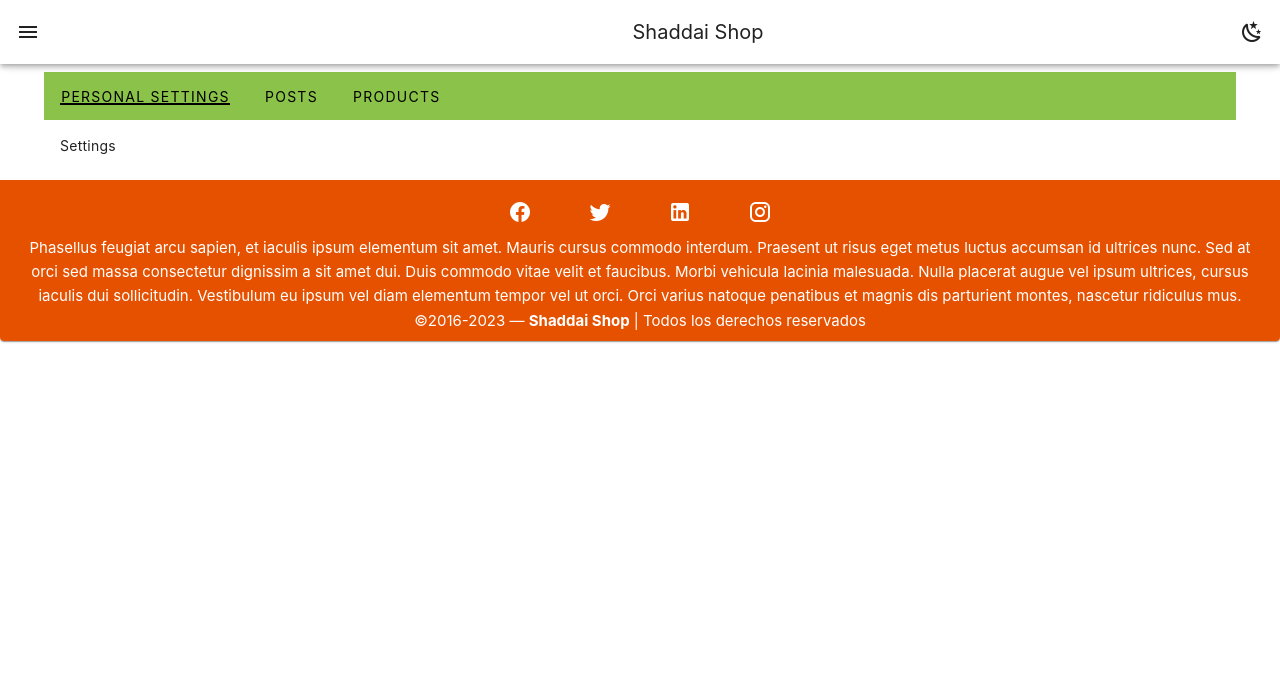
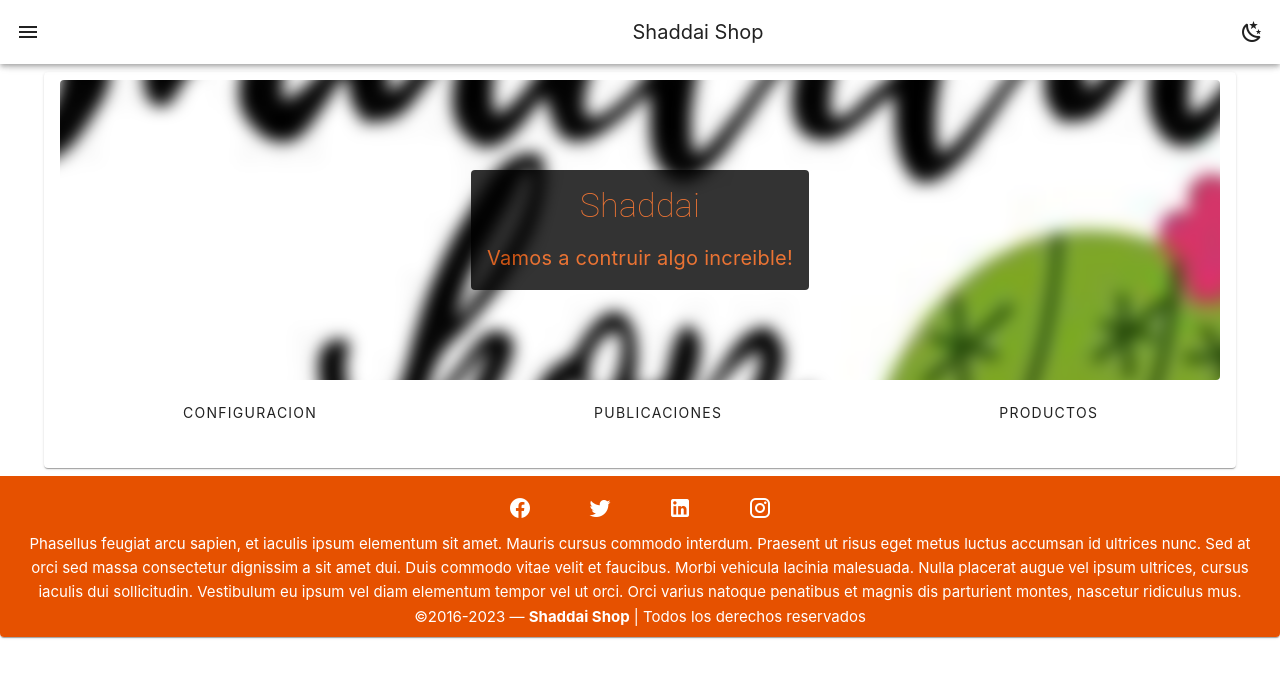
Before and after one commit to danielmen-mx/cupboard, a Vue app: page /admin in a window 1280 px wide. Shown: the top 678 px of the page. Built offline with nearby package versions, Linux system fonts and the light colour scheme.

Commit message:
#comment improve admin template

```diff
--- a/src/pages/Admin.vue
+++ b/src/pages/Admin.vue
@@ -1,26 +1,57 @@
 <template>
+  <v-card>
+    <v-card-title>
+      <v-parallax
+        lazy-src="/logo/shadai-main.jpeg"
+        height="300"
+        class="rounded"
+      >
+        <div class="d-flex flex-column fill-height justify-center align-center">
+          <div class="bg-black text-orange-darken-4 rounded text-center pa-4" style="opacity: 0.8;">
+            <h1 class="text-h4 font-weight-thin mb-4">
+              Shaddai
+            </h1>
+            <h4 class="subheading">
+              Vamos a contruir algo increible!
+            </h4>
+          </div>
+        </div>
+      </v-parallax>
+    </v-card-title>
+
     <v-tabs
       v-model="tab"
-    bg-color="light-green"
+      bg-color="transparent"
+      color="light-green"
+      grow
     >
-    <v-tab value="setting" @click="pushRoute({path: '/admin'})">Personal settings</v-tab>
-    <v-tab value="posts" @click="pushRoute({path: '/admin/posts'})">Posts</v-tab>
-    <v-tab value="catalogue" @click="pushRoute({path: '/admin/products'})">Products</v-tab>
+      <v-tab
+        v-for="tab in tabs"
+        :key="tab.value"
+        :value="tab.value"
+        @click="pushRoute(tab.path)"
+      >
+        {{ tab.title }}
+      </v-tab>
     </v-tabs>
 
     <v-card-text>
       <v-window v-model="tab">
+        <v-window-item value="main">
+
+        </v-window-item>
         <v-window-item value="setting">
           <Settings />
         </v-window-item>
         <v-window-item value="posts">
           <Posts />
         </v-window-item>
-      <v-window-item value="catalogue">
+        <v-window-item value="products">
           <Products />
         </v-window-item>
       </v-window>
     </v-card-text>
+  </v-card>
 </template>
 <script>
 import Settings from '@/components/Admin/Settings.vue'
@@ -34,7 +65,27 @@ export default {
     Products
   },
   data: () => ({
-    tab: null,
+    tab: 'main',
+    tabs: [
+      {
+        title: 'Configuracion',
+        value: 'setting',
+        path: '/admin/settings',
+        component: null
+      },
+      {
+        title: 'Publicaciones',
+        value: 'posts',
+        path: '/admin/posts',
+        component: null
+      },
+      {
+        title: 'Productos',
+        value: 'products',
+        path: '/admin/products',
+        component: null
+      },
+    ]
   }),
   methods: {
     pushRoute(route) {
@@ -44,9 +95,10 @@ export default {
   watch: {
     '$route.params': {
         handler: function(params) {
-          if (params.admin == undefined) this.tab = 'setting'
+          if (params.admin == undefined) this.tab = 'none'
+          if (params.admin == 'settings') this.tab = 'setting'
           if (params.admin == 'posts') this.tab = 'posts'
-          if (params.admin == 'products') this.tab = 'catalogue'
+          if (params.admin == 'products') this.tab = 'products'
         },
         deep: true,
         immediate: true
```
Lines whose indentation alone changed are shown as unchanged.
